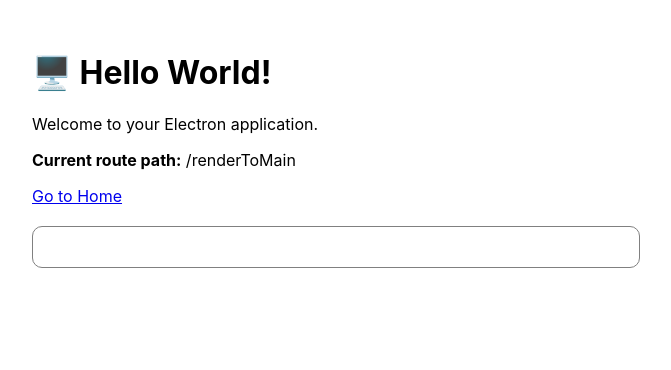
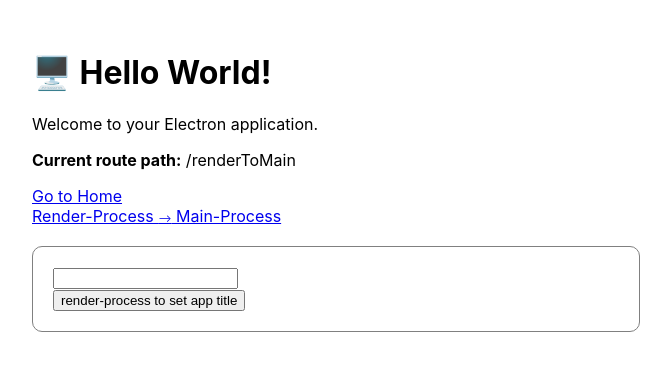
Before and after one commit to ylpxzx/electron-vite-vue, a Vue app: page /#/renderToMain in a window 1280 px wide. Shown: the top 370 px of the page, without its empty margins (304-975 px from the left). Built offline with nearby package versions, Linux system fonts and the light colour scheme.

Commit message:
feat: Render-Process To Main-Process Communication(one-way)

```diff
--- a/src/App.vue
+++ b/src/App.vue
@@ -8,6 +8,9 @@
     <div>
       <RouterLink to="/">Go to Home</RouterLink>
     </div>
+    <div>
+      <RouterLink to="/renderToMain">Render-Process <span style="font-size: 10px;">--></span> Main-Process</RouterLink>
+    </div>
   </nav>
   <div style="margin-top: 20px; border: 1px solid grey; padding: 20px; border-radius: 10px;">
     <!-- 该处得加入keep-alive，否则切换路由时会重新渲染组件，导致消息端口监听器失效 -->
--- /dev/null
+++ b/src/pages/process-communication/renderToMain.vue
@@ -0,0 +1,16 @@
+<template>
+  <div>
+    <input v-model="inputVal" />
+    <div>
+      <button @click="onClick">render-process to set app title</button>
+    </div>
+  </div>
+</template>
+
+<script setup>
+import { ref } from 'vue'
+const inputVal = ref('')
+const onClick = () => {
+  electronAPI.setTitle(inputVal.value)
+}
+</script>
--- a/src/preload.js
+++ b/src/preload.js
@@ -1,2 +1,8 @@
 // See the Electron documentation for details on how to use preload scripts:
 // https://www.electronjs.org/docs/latest/tutorial/process-model#preload-scripts
+const { contextBridge, ipcRenderer } = require('electron/renderer')
+
+
+contextBridge.exposeInMainWorld('electronAPI', {
+  setTitle: (title) => ipcRenderer.send('set-title', title),
+})
--- a/src/router/index.js
+++ b/src/router/index.js
@@ -1,9 +1,11 @@
 import { createWebHashHistory, createRouter } from 'vue-router'
 
 import HomeView from '@/pages/home/index.vue'
+import RenderToMain from '@/pages/process-communication/renderToMain.vue'
 
 const routes = [
   { path: '/', component: HomeView },
+  { path: '/renderToMain', component: RenderToMain },
 ]
 const router = createRouter({
   history: createWebHashHistory(),
```
Also changed, not shown: src/main.js (+8 -1 lines).
